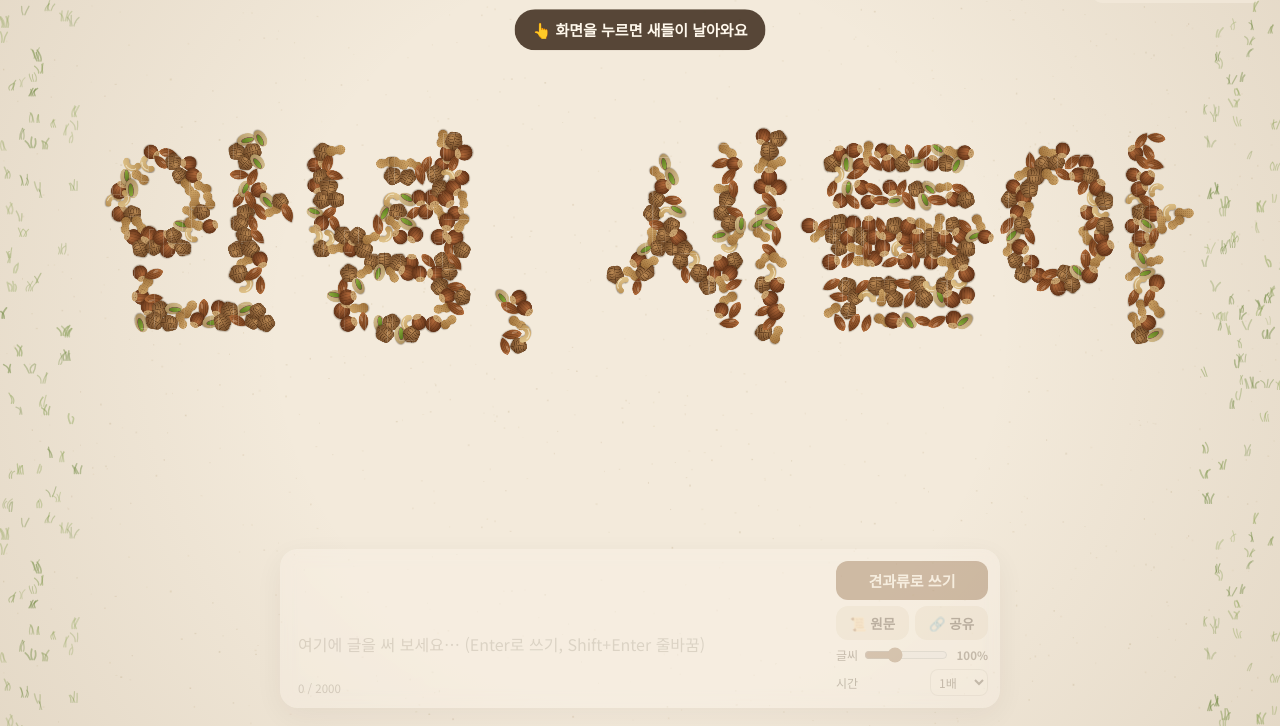
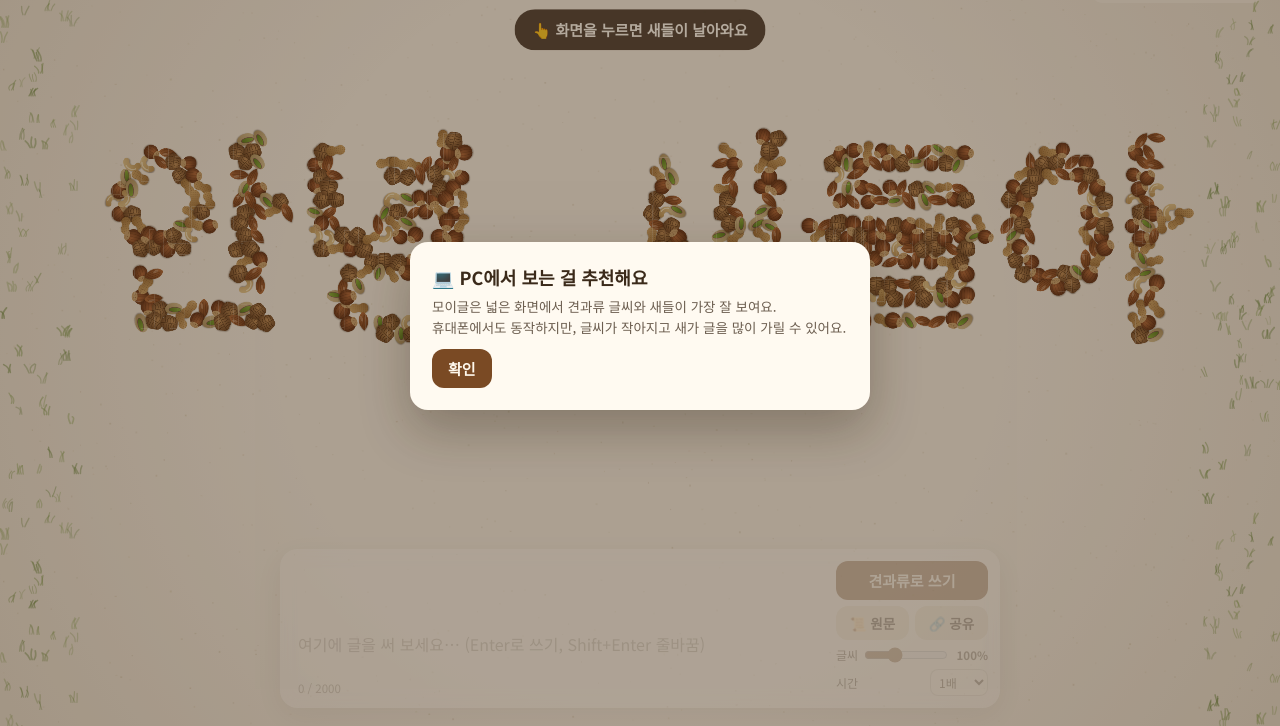
Before and after one commit to yurmung/moigeul, a plain HTML site: page index.html in a window 1280 px wide. Shown: the part 74-800 px from the top of the page. Drawn offline with Linux system fonts and the light colour scheme; animation ran at ten frames a second.

Commit message:
첫 방문 시 PC 환경을 추천하는 공지 추가
Co-Authored-By: Claude Opus 5.5 <noreply@anthropic.com>
Claude-Session: https://claude.ai/code/session_01Hn2TvRxyWfyedBH4Y9kz5g

```diff
--- a/index.html
+++ b/index.html
@@ -18,6 +18,14 @@
 <div id="origPanel" hidden>
   <div id="origText"></div>
   <div class="foot"><span id="origInfo"></span><button type="button" id="origCopy" class="link">복사</button><span id="origNote"></span></div>
+</div>
+<div id="noticeBox" class="modal" hidden>
+  <div class="card" role="dialog" aria-labelledby="noticeTitle">
+    <h2 id="noticeTitle">💻 PC에서 보는 걸 추천해요</h2>
+    <p>모이글은 넓은 화면에서 견과류 글씨와 새들이 가장 잘 보여요.<br>휴대폰에서도 동작하지만, 글씨가 작아지고 새가 글을 많이 가릴 수 있어요.</p>
+    <p id="noticeMobile" hidden><b>지금 휴대폰이나 태블릿으로 접속하셨어요.</b> 가능하면 PC로 다시 열어 주세요.</p>
+    <div class="row"><button type="button" id="noticeOk">확인</button></div>
+  </div>
 </div>
 <div id="shareBox" class="modal" hidden>
   <div class="card" role="dialog" aria-labelledby="shareTitle">
--- a/script.js
+++ b/script.js
@@ -481,6 +481,20 @@ function enterShared(){document.body.classList.add('shared');startFrom.textConte
 document.getElementById('homeBtn').addEventListener('click',()=>{location.assign(location.href.split('#')[0])});
 panel.addEventListener('submit',e=>{if(document.body.classList.contains('shared'))e.stopImmediatePropagation()},true);
 
+// 첫 방문 공지: PC 환경 추천 (한 번 확인하면 이 브라우저에서는 다시 안 뜸)
+const noticeBox=document.getElementById('noticeBox');
+(function(){
+  let seen=false;try{seen=localStorage.getItem('moigeul-notice')==='1'}catch(e){}
+  if(seen)return;
+  const mobile=/Android|iPhone|iPad|iPod|Mobile/i.test(navigator.userAgent)||(navigator.maxTouchPoints>1&&Math.min(screen.width,screen.height)<820);
+  document.getElementById('noticeMobile').hidden=!mobile;
+  noticeBox.hidden=false;
+})();
+function closeNotice(){if(!noticeBox.hidden)noticeBox.hidden=true;try{localStorage.setItem('moigeul-notice','1')}catch(e){}}
+document.getElementById('noticeOk').addEventListener('click',closeNotice);
+const noticeObs=new MutationObserver(()=>{if(noticeBox.hidden){noticeObs.disconnect();closeNotice()}});
+noticeObs.observe(noticeBox,{attributes:true,attributeFilter:['hidden']});
+
 resize();
 const start=async()=>{let t=null;try{t=await readShared()}catch(e){}
   if(t)enterShared();
```
Also changed, not shown: 1 other file.
